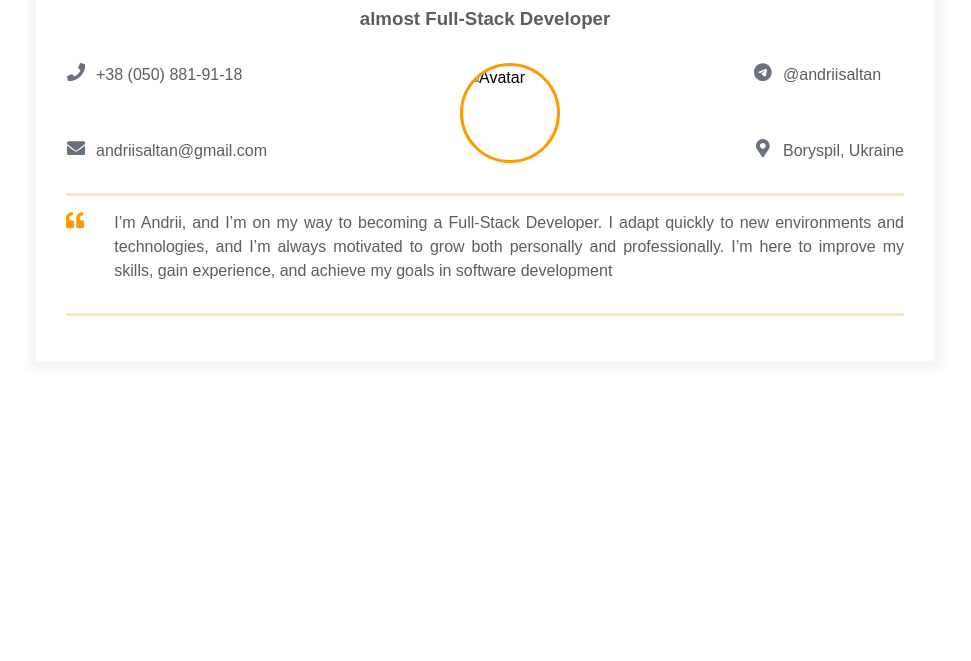
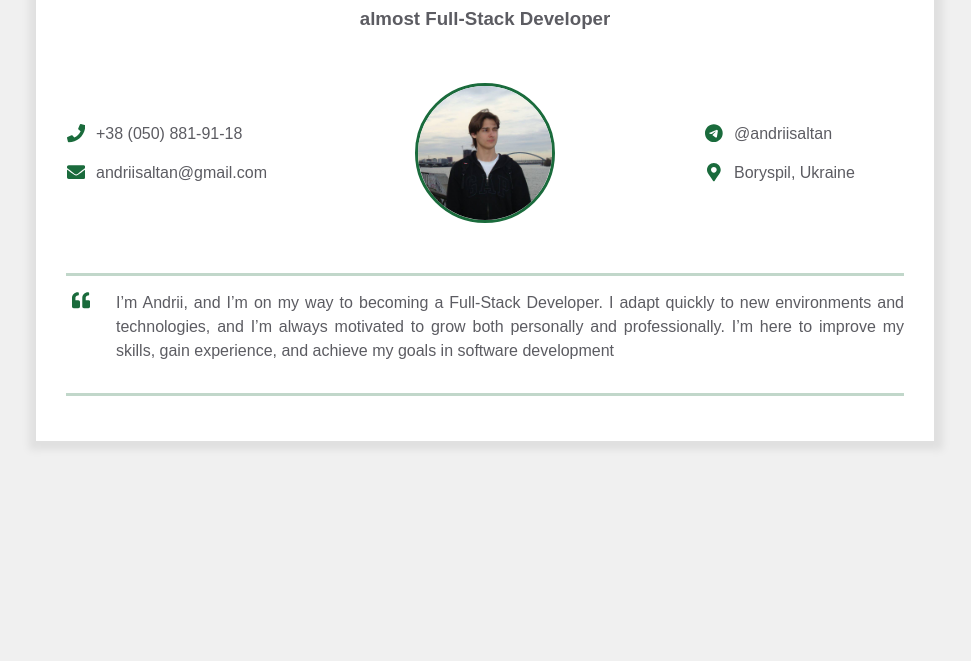
Before and after one commit to andriisaltan/homepage, a plain HTML site: page index.html in a window 1280 px wide. Shown: the part 139-800 px from the top of the page, without its empty margins (155-1126 px from the left). Drawn offline with Linux system fonts and the light colour scheme.

Commit message:
Improve styles.css

```diff
--- a/styles.css
+++ b/styles.css
@@ -7,14 +7,16 @@
 body {
     font-family: Arial, Helvetica, sans-serif;
     line-height: 1.5;
+    background-color: #f0f0f0;
 
     --primary-text-color: #181820;
     --secondary-text-color: #5c5c62;
     --durability-text-color: #6a737d9c;
     --icon-color: #6a737d;
-    --border-color: #ff9a0045;
-    --text-decoration-color: #ff9a00;
+    --border-color: #1a6b3c45;
+    --text-decoration-color: #1a6b3c;
 }
+
 
 .container {
     margin: 0 auto;
@@ -34,12 +36,14 @@ body {
     justify-content: space-between;
 }
 
+
 .resume {
     margin: 50px auto;
-    border: 1px solid #f5f5f5;
-    box-shadow: 1px 1px 7px 7px #f5f5f5;
+    border: 1px solid #e0e0e0;
+    box-shadow: 1px 1px 7px 7px #e0e0e0;
     padding: 30px 0;
     max-width: 900px;
+    background-color: #ffffff;
 }
 
 .resume__block {
@@ -48,25 +52,6 @@ body {
     margin-bottom: 15px;
 }
 
-@media screen and (max-width: 576px) {
-
-    .main-info,
-    .contact_info_container {
-        flex-direction: column;
-    }
-
-    .contact_info_container {
-        align-items: center;
-    }
-
-    .contact-info__block:not(:last-child) {
-        margin-bottom: 20px;
-    }
-
-    .experiences {
-        margin-right: 0;
-    }
-}
 
 .contact-info__header,
 .contact-info__sub-header {
@@ -85,36 +70,50 @@ body {
     margin-bottom: 30px;
 }
 
+
+.contact_info_container {
+    display: flex;
+    flex-direction: row;
+    justify-content: space-between;
+    align-items: center;
+    padding: 20px 0;
+}
+
 .contact-info__block {
     display: flex;
     flex-direction: column;
-    justify-content: space-between;
+    justify-content: center;
+    gap: 15px;
+    min-width: 200px;
 }
 
 .contact-info__block--center {
-    justify-content: center;
+    align-items: center;
+    min-width: auto;
 }
+
 
 .contact-info__item {
     color: var(--secondary-text-color);
     text-decoration: none;
     display: flex;
-    justify-content: start;
+    align-items: center;
+    gap: 10px;
 }
 
-.contact-info__item:not(:last-child) {
-    margin-bottom: 20px;
+.contact-info__item:hover {
+    color: var(--text-decoration-color);
 }
 
 .contact-info__item-icon-wrapper {
-    margin-right: 10px;
     width: 20px;
     display: flex;
     justify-content: center;
+    flex-shrink: 0;
 }
 
 .contact-info__item-icon path {
-    fill: var(--icon-color);
+    fill: var(--text-decoration-color);
 }
 
 .contact-info__item-icon {
@@ -122,23 +121,26 @@ body {
     vertical-align: text-bottom;
 }
 
+
 .contact-info__avatar {
     border-radius: 50%;
-    width: 100px;
-    height: 100px;
+    width: 140px;
+    height: 140px;
     object-fit: cover;
-    border: 3px solid;
-    border-color: var(--text-decoration-color);
+    border: 3px solid var(--text-decoration-color);
+    display: block;
 }
+
 
 .intro {
     display: flex;
-    justify-content: start;
+    align-items: flex-start;
+    gap: 20px;
 }
 
 .intro__icon-wrapper {
-    margin-right: 30px;
     width: 30px;
+    flex-shrink: 0;
     display: flex;
     justify-content: center;
 }
@@ -157,6 +159,7 @@ body {
     text-align: justify;
 }
 
+
 .skills__header {
     color: var(--secondary-text-color);
     text-align: center;
@@ -167,6 +170,7 @@ body {
     color: var(--secondary-text-color);
     text-align: justify;
 }
+
 
 .experiences {
     flex: 1 1 60%;
@@ -217,6 +221,7 @@ body {
     padding-left: 20px;
 }
 
+
 .additional-info {
     flex: 1 1 40%;
 }
@@ -261,3 +266,22 @@ body {
 .additional-info__languages-item {
     color: var(--secondary-text-color);
 }
+
+
+@media screen and (max-width: 576px) {
+
+    .contact_info_container,
+    .main-info {
+        flex-direction: column;
+        align-items: center;
+    }
+
+    .contact-info__block:not(:last-child) {
+        margin-bottom: 20px;
+    }
+
+    .experiences {
+        margin-right: 0;
+        margin-bottom: 30px;
+    }
+}
```
Also changed, not shown: assets/avatar.png (added).
